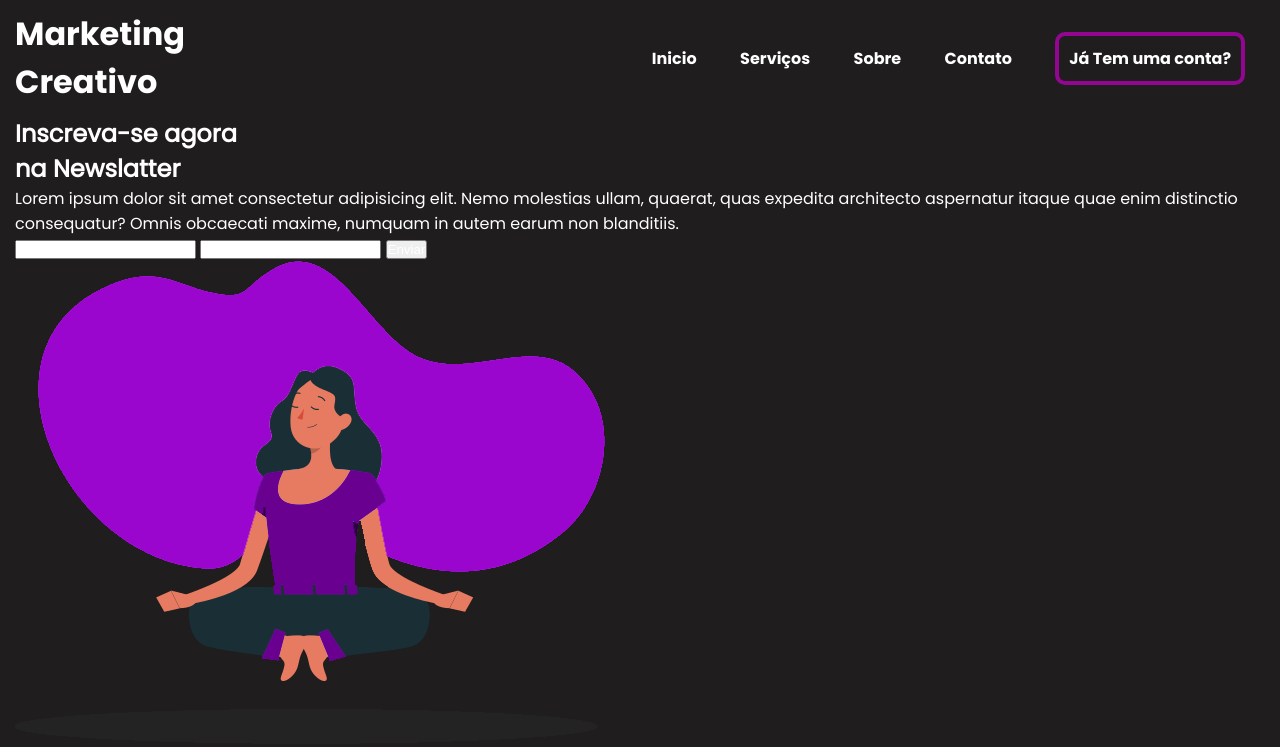
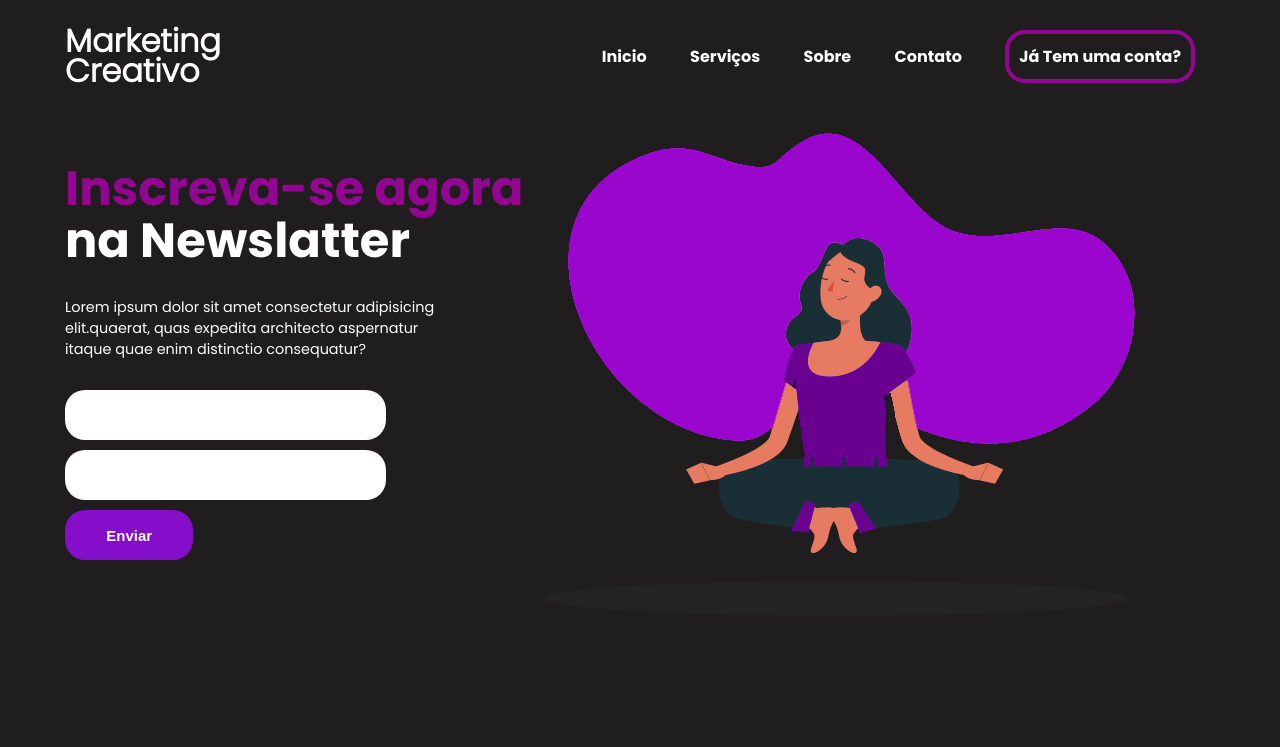
Before and after one commit to joaquimcm/projeto-landing, a plain HTML site: page index.html in a window 1280 px wide. Drawn offline with Linux system fonts and the light colour scheme.

Commit message:
Finalizado Landing

```diff
--- /dev/null
+++ b/estilos/media.css
@@ -0,0 +1,31 @@
+@media screen and (max-width: 760px){
+
+    header{
+        flex-direction: column;
+    }
+
+    main{
+        flex-direction: column;
+    }
+
+    h2{
+        font-size: 38px;
+    }
+
+    form{
+        margin: 0 auto;
+        width: 100%;
+    }
+
+    input{
+        align-self: center;
+    }
+
+    img{
+        display: none;
+    }
+
+    ul{
+        text-align: center;
+    }
+}
--- a/estilos/style.css
+++ b/estilos/style.css
@@ -9,7 +9,7 @@
 body {
     background-color: rgb(31, 29, 29);
     font-family: poppinsregular;
-    max-width: 1250px;
+    max-width: 1150px;
     margin: 0 auto;
     padding: 10px;
 }
@@ -24,7 +24,8 @@ header {
 
 #title {
     flex-direction: column;
-    line-height: 20px;
+    line-height: 30px;
+    font-family: 'poppinslight';
 }
 
 li{
@@ -39,14 +40,84 @@ a {
 
 li#conta {
     border: 4px solid rgb(146, 6, 146);
-    border-radius: 10px;
+    border-radius: 20px;
     padding: 10px;
+
+    transition: 0.5s;
+}
+
+li {
+    transition: 0.1s;
+}
+li:hover {
+    scale: 110%;
 }
 
 li#conta:hover {
     background-color: rgb(146, 6, 146);
+    scale: 110%;
 }
 
 main > aside {
+    margin-top: 50px;
+}
+
+main {
+    display: flex;
+    flex-flow: row nowrap;
+    justify-content: space-between;
+}
+
+aside > p {
+    max-width: 400px;
+    font-size: 0.9em;
+    margin-bottom: 20px;
+}
+
+article > img {
+    margin-right: 50px;
+    padding-right: 30px;
+    padding-top: 30px;
+}
+
+ main > aside > h2 > span {
+    color: rgb(146, 6, 146);
+}
+
+h2#down {
+    margin-top: -20px;
+    margin-bottom: 20px;
+}
+
+main > aside > h2 {
+    font-family: 'poppinsbold';
+    font-size: 3em;
+    margin: auto;
+}
+
+form{
+    display: flex;
+    flex-direction: column;
+    width: 70%;
+}
+
+input{
     margin-top: 10px;
+    height: 20px;
+    padding: 15px;
+    border-radius: 20px;
+    border: none;
+    font-size: 15px;
 }
+
+form [type="submit"]{
+    height: 50px;
+    width: 40%;
+    background-color: rgb(132, 14, 201);
+    color: white;
+    font-weight: bold;
+}
+
+form [type="submit"]:hover{
+    cursor: pointer;
+}
--- a/index.html
+++ b/index.html
@@ -6,10 +6,11 @@
     <title>Marketing Creativo</title>
     <link rel="stylesheet" href="estilos/style.css">
     <link rel="stylesheet" href="estilos/fonts.css">
+    <link rel="stylesheet" href="estilos/media.css">
 </head>
 <body>
     <header>
-        <div>
+        <div id="title">
             <h1>Marketing</h1>
             <h1>Creativo</h1>
         </div>
@@ -25,16 +26,16 @@
     </header>
     <main>
         <aside>
-            <h2> <span>Inscreva-se agora</span> </h2>
-            <h2>na Newslatter</h2>
+            <h2><span>Inscreva-se agora</span>  </h2>
+            <h2 id="down">na Newslatter</h2>
 
 
-             <p>Lorem ipsum dolor sit amet consectetur adipisicing elit. Nemo molestias ullam, quaerat, quas expedita architecto aspernatur itaque quae enim distinctio consequatur? Omnis obcaecati maxime, numquam in autem earum non blanditiis.</p>
+             <p>Lorem ipsum dolor sit amet consectetur adipisicing elit.quaerat, quas expedita architecto aspernatur itaque quae enim distinctio consequatur?</p>
 
             <form action="nome.php">
                 <input type="text" name="Nome" id="inome">
                 <input type="email" name="Mail" id="imail">
-                <input type="submit" value="Enviar">
+                <input class="enviar" type="submit" value="Enviar">
             </form>
         </aside>
 
```
